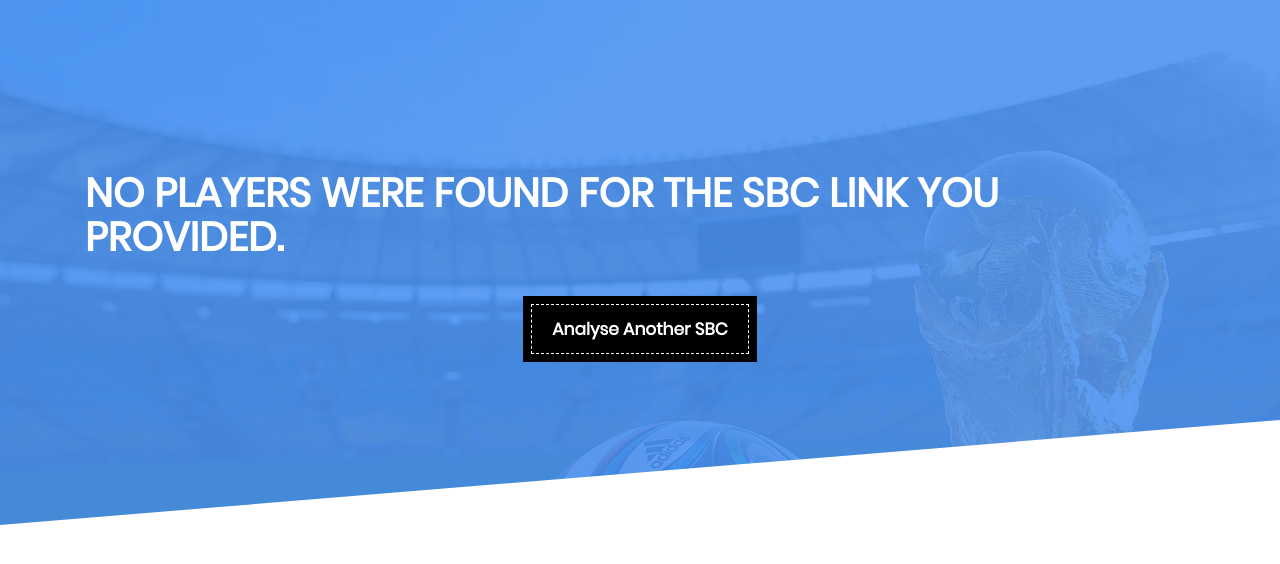
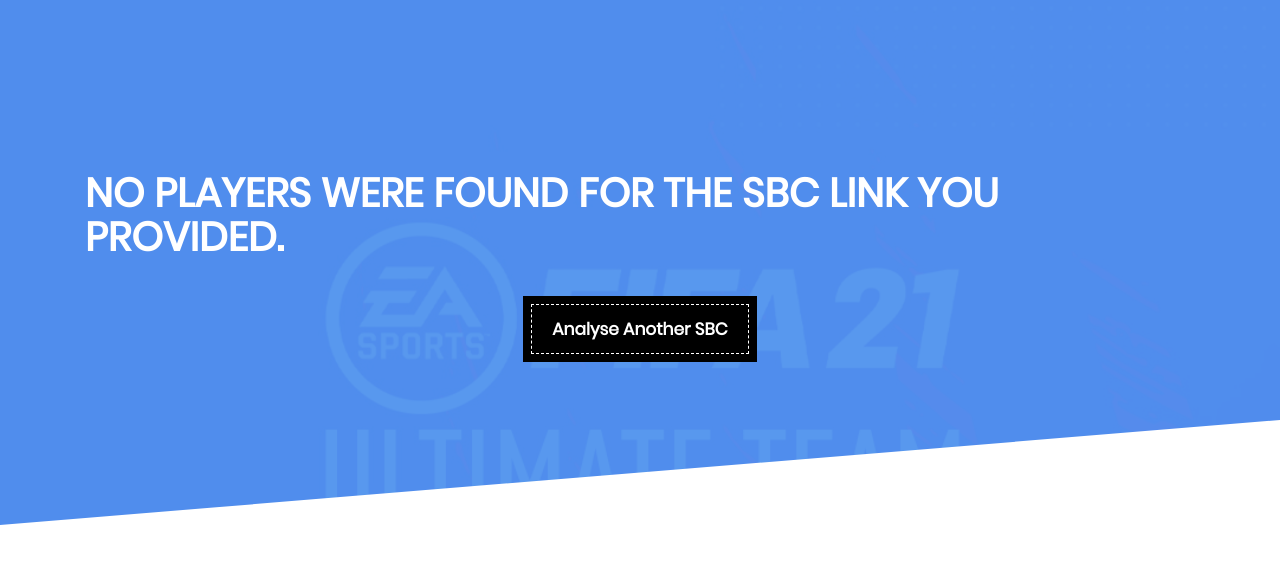
Before and after one commit to zlemura/futWizScrapper, a Flask app: template templates/errorPage.html in a window 1280 px wide. Shown: the top 564 px of the page. Run offline with Flask 2, Linux system fonts and the light colour scheme; the template is opened without the code that fills it, so the values that code supplies are empty; some libraries are stand-ins or nearby versions.

Commit message:
Updating css & visual components

```diff
--- a/static/css/main.css
+++ b/static/css/main.css
@@ -564,7 +564,7 @@
     clip-path: polygon(0 0, 100% 0, 100% 80%, 0% 100%);
     height: 525px;
     background: #4A91F2;
-    background: url(../images/Cup-Featured.jpg);
+    background: url(../images/fifa_21_img.png);
     position: relative;
     background-attachment: fixed;
     background-position: center;
--- a/templates/result.html
+++ b/templates/result.html
@@ -28,7 +28,7 @@
 	<link rel="stylesheet" type="text/css" href="{{ url_for('static', filename='css/util.css')}}">
 	<link rel="stylesheet" type="text/css" href="{{ url_for('static', filename='css/main.css')}}">
 <!--===============================================================================================-->
-</head>
+<head>
 <body>
 
 	<section id="players_result">
```
